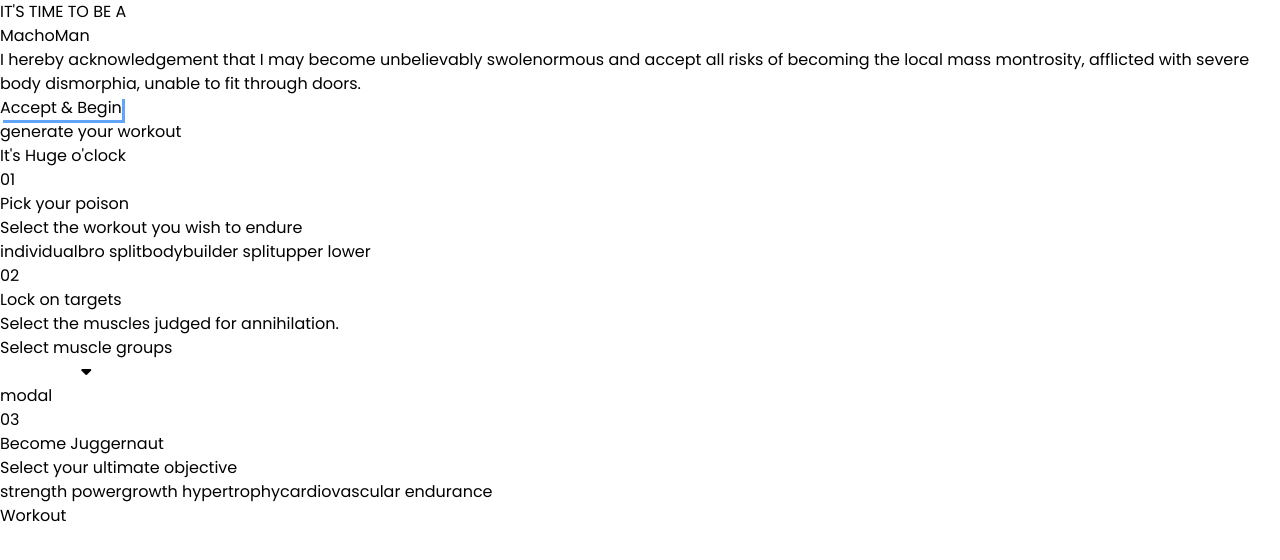
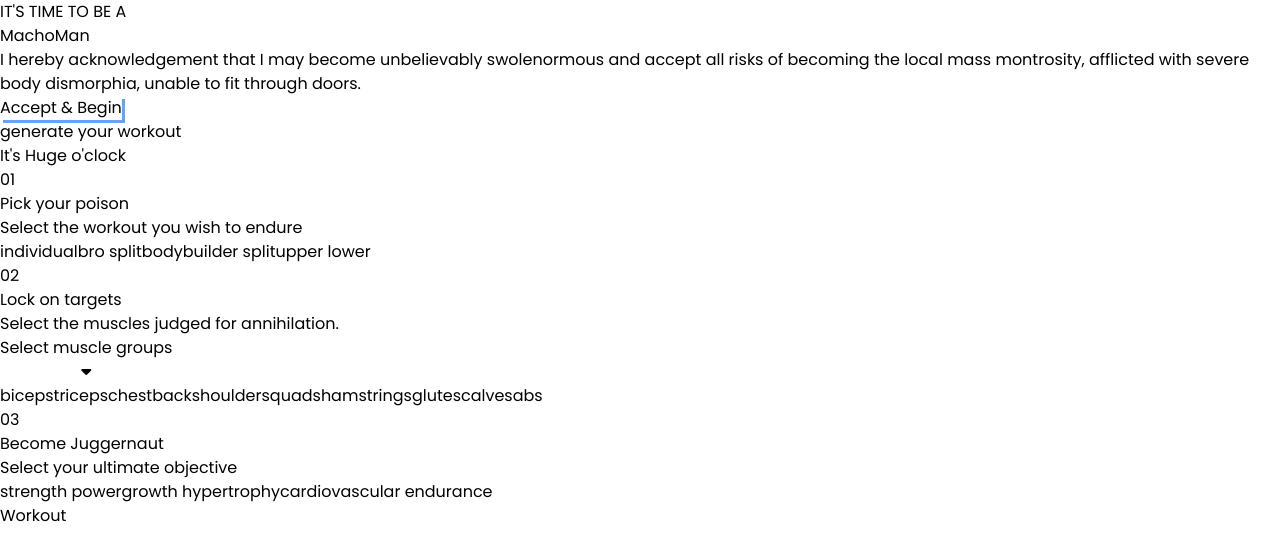
Before and after one commit to EmmanuelOBUjunior/machoman, a React (Vite) app: page / in a window 1280 px wide. Both pictures are taken after a click on the button "Select muscle groups". Shown: the top 560 px of the page. Built offline with nearby package versions, Linux system fonts and the light colour scheme.

Commit message:
Working on the muscle group selection based on the poison

```diff
--- a/src/components/Generator.jsx
+++ b/src/components/Generator.jsx
@@ -59,7 +59,15 @@ export default function Generator() {
           <p>Select muscle groups</p>
           <i className="fa-solid fa-caret-down absolute right-3 top-1/2 -translate-y-1/2"></i>
         </button>
-        {toggleModal && <div>modal</div>}
+        {toggleModal && (
+          <div className="flex flex-col px-3 pb-3">
+            {(poision === 'individual'? WORKOUTS[poision]: Object.keys(WORKOUTS[poision])).map((muscleGroup, muscleGroupIndex)=>{
+              return(
+                <button key={muscleGroupIndex}>{muscleGroup.replace('_',' ')}</button>
+              )
+            })}
+          </div>
+        )}
       </div>
       <Header
         index={"03"}
```
